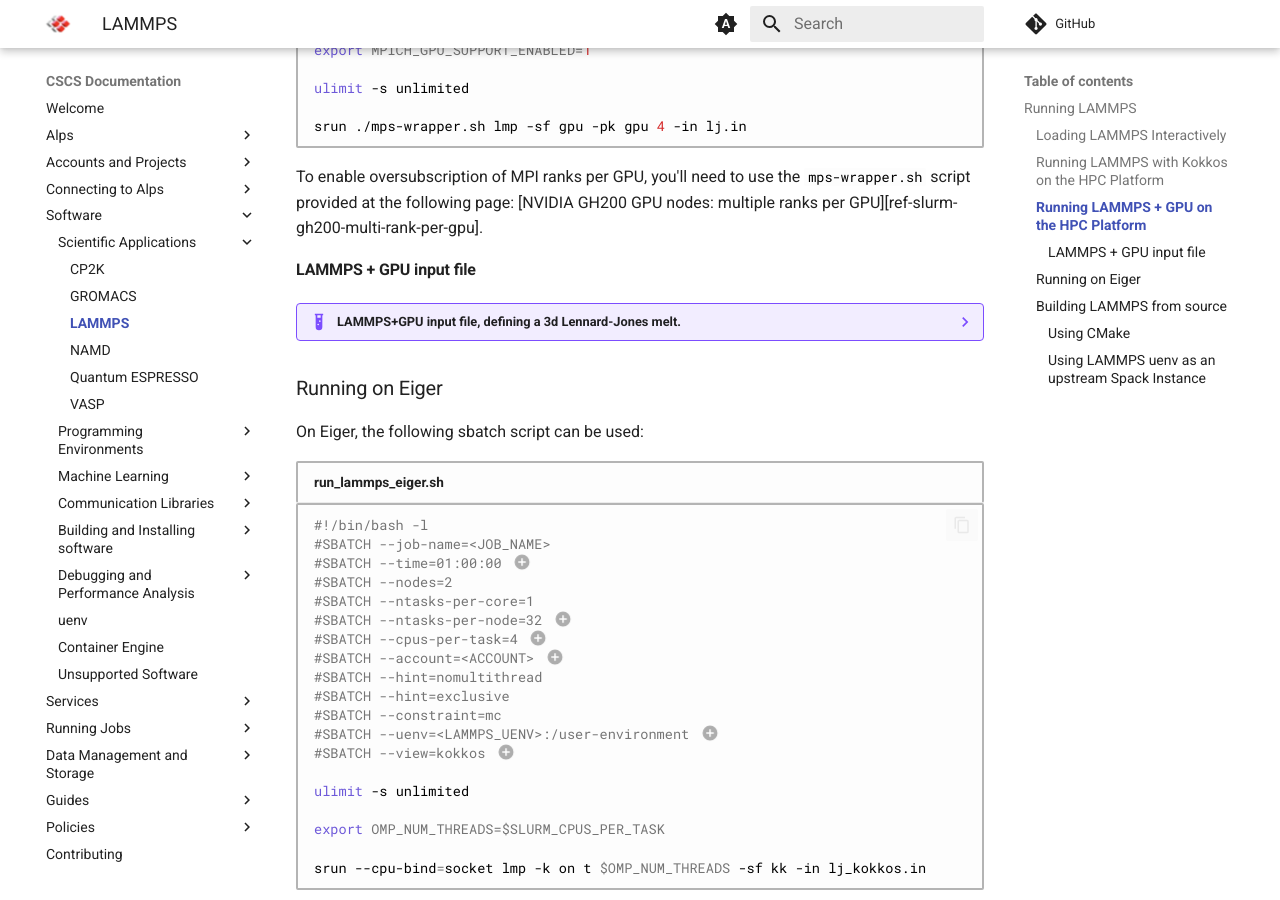
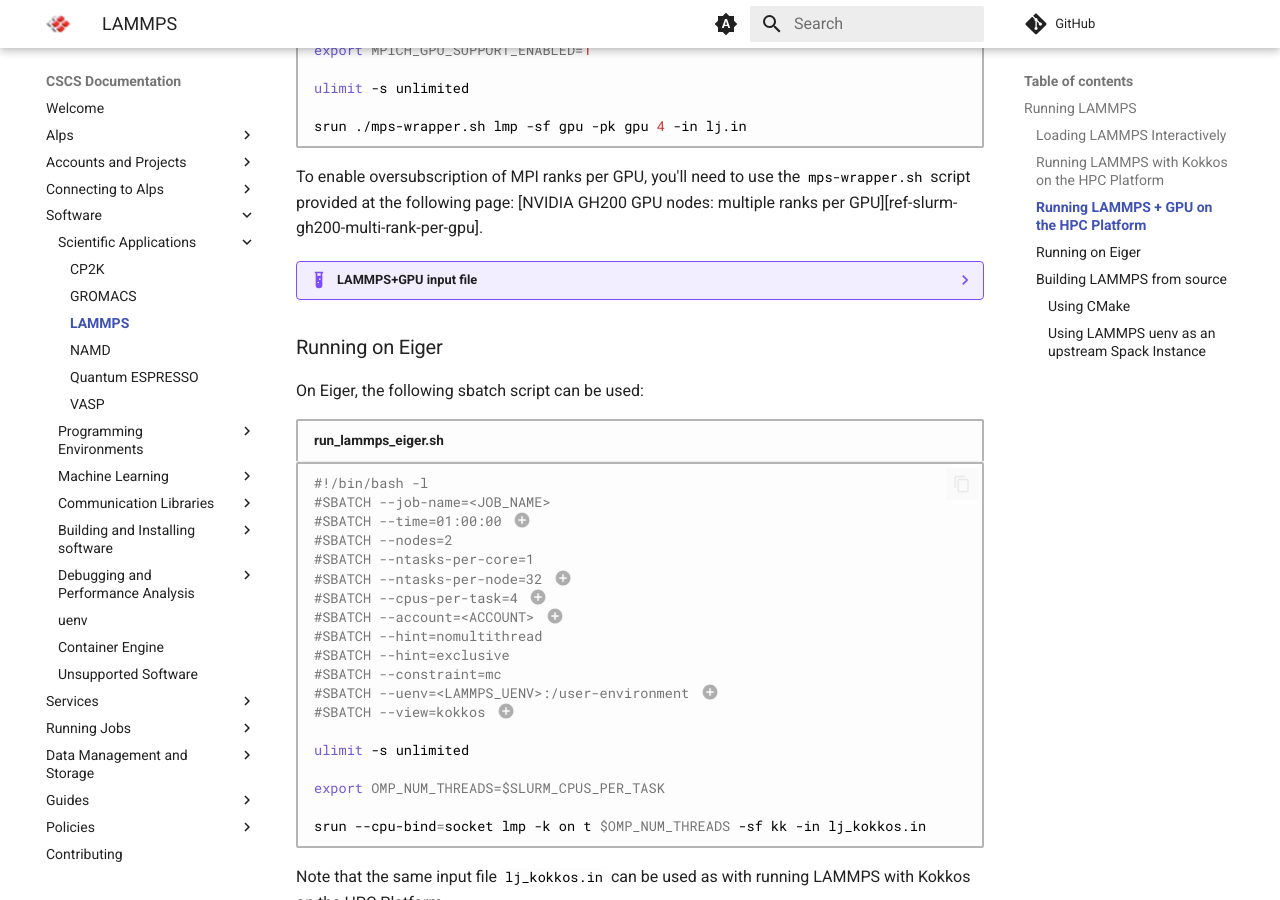
Before and after one commit to nickjbrowning/cscs-docs, an MkDocs documentation site: the page built from docs/software/sciapps/lammps.md, in a window 1280 px wide and 900 px high, scrolled down 3014 px. Built offline with MkDocs 1.6.1 and Material for MkDocs 9.7.7, drawn with Linux system fonts in a browser that asks for light colours; comment, search, counter and statistics services are not loaded; some of the changed lines change nothing that is shown.

Commit message:
Update docs/software/sciapps/lammps.md
Co-authored-by: Rocco Meli <r.meli@bluemail.ch>

````diff
--- a/docs/software/sciapps/lammps.md
+++ b/docs/software/sciapps/lammps.md
@@ -187,9 +187,11 @@
 5. Enable the `gpu` uenv view.
 
 To enable oversubscription of MPI ranks per GPU, you'll need to use the `mps-wrapper.sh` script provided at the following page: [NVIDIA GH200 GPU nodes: multiple ranks per GPU][ref-slurm-gh200-multi-rank-per-gpu].
+??? example "LAMMPS+GPU input file"
 
-#### LAMMPS + GPU input file
-??? example "LAMMPS+GPU input file, defining a 3d Lennard-Jones melt."
+    The following input file for LAMMPS + GPU defines a 3D Lennard-Jones system
+    melt.
+
     ```
     # 3d Lennard-Jones melt
     variable        x index 200
````
